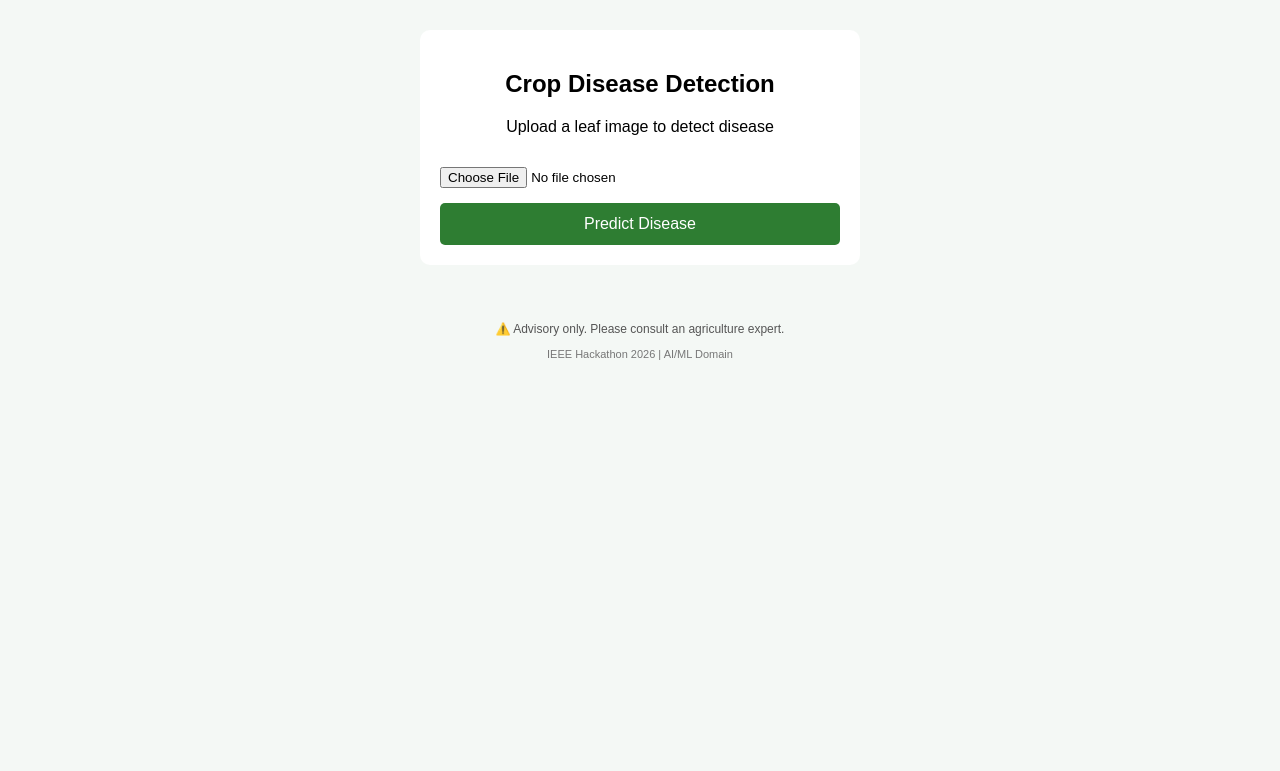
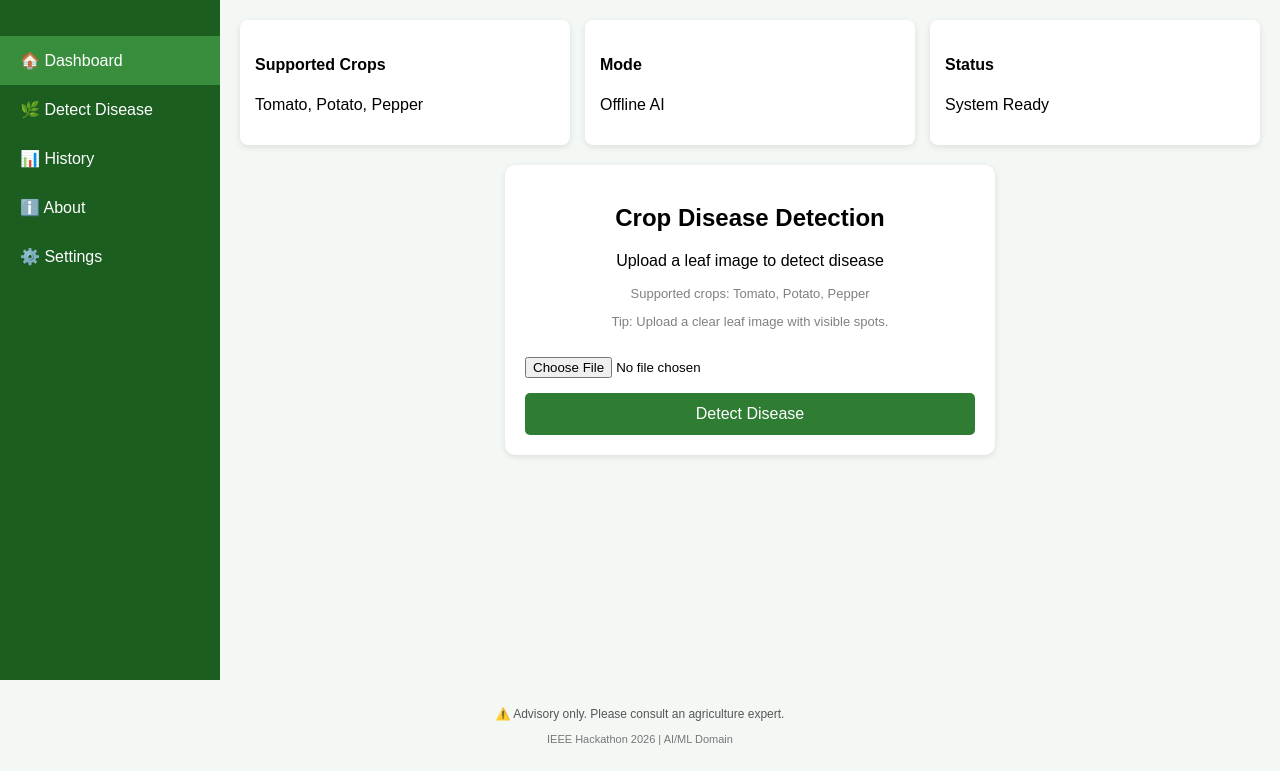
Before and after one commit to shubhammore26/crop-disease-detection, a Flask app: page / in a window 1280 px wide. Shown: the part 51-822 px from the top of the page. Before the commit the page ends 411 px from the top, so only its background shows below. Run offline with Flask 3, Linux system fonts and the light colour scheme.

Commit message:
Improve dashboard UI and stabilize mobile detection flow

```diff
--- a/app.py
+++ b/app.py
@@ -62,4 +62,4 @@ def home():
 
 
 if __name__ == "__main__":
-    app.run(debug=True)
+   app.run(host="0.0.0.0", port=5000, debug=True)
--- a/static/style.css
+++ b/static/style.css
@@ -37,14 +37,65 @@ select {
     font-size: 14px;
 }
 
-/* ---------- MAIN ---------- */
-.main {
-    max-width: 400px;
-    margin: 30px auto;
+/* ---------- DASHBOARD ---------- */
+.dashboard {
+    display: flex;
+    min-height: calc(100vh - 120px);
+}
+
+/* ---------- SIDEBAR ---------- */
+.sidebar {
+    width: 220px;
+    background: #1b5e20;
+    color: white;
+    padding-top: 20px;
+}
+
+.sidebar ul {
+    list-style: none;
+    padding: 0;
+}
+
+.sidebar li {
+    padding: 15px 20px;
+    cursor: pointer;
+}
+
+.sidebar li:hover,
+.sidebar .active {
+    background: #388e3c;
+}
+
+/* ---------- MAIN AREA ---------- */
+.dashboard-main {
+    flex: 1;
+    padding: 20px;
+}
+
+/* ---------- CARDS ---------- */
+.cards {
+    display: flex;
+    gap: 15px;
+    margin-bottom: 20px;
+}
+
+.card {
     background: white;
+    padding: 15px;
+    border-radius: 8px;
+    flex: 1;
+    box-shadow: 0 2px 6px rgba(0,0,0,0.1);
+}
+
+/* ---------- PANEL ---------- */
+.panel {
+    background: white;
+    max-width: 450px;
+    margin: auto;
     padding: 20px;
     border-radius: 10px;
     text-align: center;
+    box-shadow: 0 2px 6px rgba(0,0,0,0.1);
 }
 
 input {
@@ -66,6 +117,51 @@ button:hover {
     background: #256428;
 }
 
+/* ---------- RESULT ---------- */
+.result img {
+    max-width: 100%;
+    margin-top: 15px;
+    border-radius: 8px;
+}
+
+.success {
+    color: green;
+    font-weight: bold;
+}
+
+.prediction {
+    margin-top: 12px;
+    font-size: 18px;
+}
+
+.confidence {
+    font-size: 14px;
+    color: #555;
+}
+
+.warning {
+    color: orange;
+    font-size: 14px;
+}
+
+.retry {
+    display: inline-block;
+    margin-top: 10px;
+    text-decoration: none;
+}
+
+.loading {
+    display: none;
+    color: green;
+    margin-top: 8px;
+}
+
+.hint,
+.supported {
+    font-size: 13px;
+    color: gray;
+}
+
 /* ---------- FOOTER ---------- */
 .footer {
     text-align: center;
@@ -78,3 +174,13 @@ button:hover {
     font-size: 11px;
     color: #777;
 }
+
+/* ---------- MOBILE ---------- */
+@media (max-width: 768px) {
+    .sidebar {
+        display: none;
+    }
+    .cards {
+        flex-direction: column;
+    }
+}
--- a/templates/index.html
+++ b/templates/index.html
@@ -14,7 +14,7 @@
 
 <!-- ================= HEADER ================= -->
 <header class="header">
-    <div class="logo">🌱 CropCare AI</div>
+    <div class="logo" id="logoText">🌱 CropCare AI</div>
 
     <div class="header-right">
         <select id="languageSelect">
@@ -22,90 +22,186 @@
             <option value="hi">हिंदी</option>
             <option value="mr">मराठी</option>
         </select>
-
-        <div class="profile">
-            👤 User
-        </div>
+        <div class="profile" id="profileText">👤 User</div>
     </div>
 </header>
 
-<!-- ================= MAIN ================= -->
-<main class="main">
+<!-- ================= DASHBOARD ================= -->
+<div class="dashboard">
+
+    <!-- ===== SIDEBAR ===== -->
+    <aside class="sidebar">
+        <ul>
+            <li class="active" id="navDashboard">🏠 Dashboard</li>
+            <li id="navDetect">🌿 Detect Disease</li>
+            <li id="navHistory">📊 History</li>
+            <li id="navAbout">ℹ️ About</li>
+            <li id="navSettings">⚙️ Settings</li>
+        </ul>
+    </aside>
+
+    <!-- ===== MAIN CONTENT ===== -->
+    <main class="dashboard-main">
+
+        <!-- DASHBOARD CARDS -->
+        <div class="cards">
+            <div class="card">
+                <h4 id="card1Title">Supported Crops</h4>
+                <p id="card1Text">Tomato, Potato, Pepper</p>
+            </div>
+            <div class="card">
+                <h4 id="card2Title">Mode</h4>
+                <p id="card2Text">Offline AI</p>
+            </div>
+            <div class="card">
+                <h4 id="card3Title">Status</h4>
+                <p id="card3Text">System Ready</p>
+            </div>
+        </div>
+
+        <!-- ===== PREDICTION PANEL ===== -->
+        <section class="panel">
+
             <h2 id="titleText">Crop Disease Detection</h2>
             <p id="subtitleText">Upload a leaf image to detect disease</p>
 
+            <p class="supported" id="supportedText">
+                Supported crops: Tomato, Potato, Pepper
+            </p>
+
             <form method="post" enctype="multipart/form-data">
+                <p class="hint" id="hintText">
+                    Tip: Upload a clear leaf image with visible spots.
+                </p>
+
                 <input type="file" name="image" required>
-        <button type="submit" id="predictBtn">Predict Disease</button>
+
+                <button type="submit" id="predictBtn">Detect Disease</button>
+
+                <p id="loadingText" class="loading">
+                    🔄 Processing image...
+                </p>
             </form>
 
             <div class="result">
-
                 {% if message %}
-            <p style="color: green; font-weight: bold;">
-                {{ message }}
+                    <p class="success">{{ message }}</p>
+                {% endif %}
+                {% if image_url %}
+                    <img src="{{ image_url }}" alt="Uploaded Image">
+                {% endif %}
+                {% if prediction %}
+                    <p class="prediction">
+                        <strong>Disease Detected:</strong> {{ prediction }}
                     </p>
                 {% endif %}
-
-        {% if image_url %}
-            <img src="{{ image_url }}"
-                alt="Uploaded Image"
-                style="margin-top: 15px; max-width: 100%; border-radius: 8px;">
-        {% endif %}
-
-        {% if prediction %}
-            <p style="margin-top: 12px; font-size: 18px;">
-                <strong>Disease Detected:</strong> {{ prediction }}
-            </p>
-
-
-        {% endif %}
-
             </div>
-
+        </section>
 
     </main>
+</div>
 
 <!-- ================= FOOTER ================= -->
 <footer class="footer">
     <p id="footerText">
         ⚠️ Advisory only. Please consult an agriculture expert.
     </p>
-    <p class="small">
+    <p class="small" id="footerSmall">
         IEEE Hackathon 2026 | AI/ML Domain
     </p>
 </footer>
 
-<!-- ================= SIMPLE LANGUAGE SCRIPT ================= -->
+<!-- ================= LANGUAGE SCRIPT (MAIN PART) ================= -->
 <script>
+const translations = {
+    en: {
+        logoText: "🌱 CropCare AI",
+        profileText: "👤 User",
+        navDashboard: "🏠 Dashboard",
+        navDetect: "🌿 Detect Disease",
+        navHistory: "📊 History",
+        navAbout: "ℹ️ About",
+        navSettings: "⚙️ Settings",
+        card1Title: "Supported Crops",
+        card1Text: "Tomato, Potato, Pepper",
+        card2Title: "Mode",
+        card2Text: "Offline AI",
+        card3Title: "Status",
+        card3Text: "System Ready",
+        titleText: "Crop Disease Detection",
+        subtitleText: "Upload a leaf image to detect disease",
+        supportedText: "Supported crops: Tomato, Potato, Pepper",
+        hintText: "Tip: Upload a clear leaf image with visible spots.",
+        predictBtn: "Predict Disease",
+        footerText: "⚠️ Advisory only. Please consult an agriculture expert.",
+        footerSmall: "IEEE Hackathon 2026 | AI/ML Domain"
+    },
+
+    hi: {
+        logoText: "🌱 क्रॉपकेयर एआई",
+        profileText: "👤 उपयोगकर्ता",
+        navDashboard: "🏠 डैशबोर्ड",
+        navDetect: "🌿 रोग पहचान",
+        navHistory: "📊 इतिहास",
+        navAbout: "ℹ️ जानकारी",
+        navSettings: "⚙️ सेटिंग्स",
+        card1Title: "समर्थित फसलें",
+        card1Text: "टमाटर, आलू, मिर्च",
+        card2Title: "मोड",
+        card2Text: "ऑफलाइन एआई",
+        card3Title: "स्थिति",
+        card3Text: "सिस्टम तैयार",
+        titleText: "फसल रोग पहचान",
+        subtitleText: "रोग पहचान के लिए पत्ते की तस्वीर अपलोड करें",
+        supportedText: "समर्थित फसलें: टमाटर, आलू, मिर्च",
+        hintText: "सुझाव: साफ पत्ते की तस्वीर अपलोड करें।",
+        predictBtn: "रोग पहचानें",
+        footerText: "⚠️ यह केवल सलाह के लिए है। कृपया कृषि विशेषज्ञ से संपर्क करें।",
+        footerSmall: "IEEE हैकाथॉन 2026 | AI/ML डोमेन"
+    },
+
+    mr: {
+        logoText: "🌱 क्रॉपकेअर एआय",
+        profileText: "👤 वापरकर्ता",
+        navDashboard: "🏠 डॅशबोर्ड",
+        navDetect: "🌿 रोग ओळख",
+        navHistory: "📊 इतिहास",
+        navAbout: "ℹ️ माहिती",
+        navSettings: "⚙️ सेटिंग्स",
+        card1Title: "समर्थित पिके",
+        card1Text: "टोमॅटो, बटाटा, मिरची",
+        card2Title: "मोड",
+        card2Text: "ऑफलाइन एआय",
+        card3Title: "स्थिती",
+        card3Text: "सिस्टम तयार",
+        titleText: "पीक रोग ओळख",
+        subtitleText: "रोग ओळखण्यासाठी पानाची प्रतिमा अपलोड करा",
+        supportedText: "समर्थित पिके: टोमॅटो, बटाटा, मिरची",
+        hintText: "सूचना: स्पष्ट पानाची प्रतिमा अपलोड करा.",
+        predictBtn: "रोग ओळखा",
+        footerText: "⚠️ ही माहिती केवळ सल्ल्यासाठी आहे. कृपया कृषी तज्ज्ञांचा सल्ला घ्या.",
+        footerSmall: "IEEE हॅकाथॉन 2026 | AI/ML डोमेन"
+    }
+};
+
 const languageSelect = document.getElementById("languageSelect");
 
 languageSelect.addEventListener("change", function () {
-        if (this.value === "hi") {
-            document.getElementById("titleText").innerText = "फसल रोग पहचान";
-            document.getElementById("subtitleText").innerText = "पत्ते की तस्वीर अपलोड करें";
-            document.getElementById("predictBtn").innerText = "रोग पहचानें";
-            document.getElementById("footerText").innerText =
-                "⚠️ यह केवल सलाह के लिए है। कृषि विशेषज्ञ से संपर्क करें।";
-        }
-        else if (this.value === "mr") {
-            document.getElementById("titleText").innerText = "पीक रोग ओळख";
-            document.getElementById("subtitleText").innerText = "पानाची प्रतिमा अपलोड करा";
-            document.getElementById("predictBtn").innerText = "रोग ओळखा";
-            document.getElementById("footerText").innerText =
-                "⚠️ ही माहिती केवळ सल्ल्यासाठी  आहे. कृपया कृषी तज्ज्ञांचा सल्ला घ्या.";
-        }
-        else {
-            document.getElementById("titleText").innerText = "Crop Disease Detection";
-            document.getElementById("subtitleText").innerText =
-                "Upload a leaf image to detect disease";
-            document.getElementById("predictBtn").innerText = "Predict Disease";
-            document.getElementById("footerText").innerText =
-                "⚠️ Advisory only. Please consult an agriculture expert.";
+    const lang = this.value;
+    const elements = translations[lang];
+
+    for (let id in elements) {
+        document.getElementById(id).innerText = elements[id];
     }
 });
 </script>
 
+<!-- ================= LOADING SCRIPT ================= -->
+<script>
+document.querySelector("form").addEventListener("submit", function () {
+    document.getElementById("loadingText").style.display = "block";
+});
+</script>
 
 </body>
 </html>
```
Lines whose indentation alone changed are shown as unchanged.
